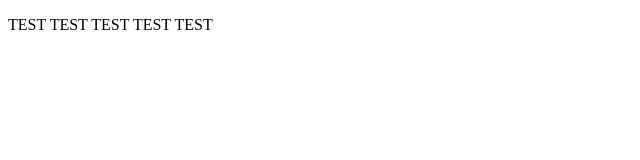
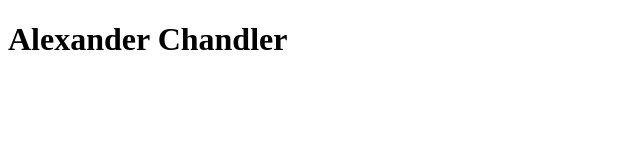
Before and after one commit to alexanderchandler/alexanderchandler.github.io, a plain HTML site: page index.html in a window 1280 px wide. Shown: the whole page, without its empty margins (0-640 px from the left). Drawn offline with Linux system fonts and the light colour scheme.

Commit message:
More testing
Signed-off-by: alexanderchandler <alexander.r.chandler@gmail.com>

```diff
--- a/index.html
+++ b/index.html
@@ -5,6 +5,8 @@
     <title>Title</title>
 </head>
 <body>
-<p>TEST TEST TEST TEST TEST</p>
+<div id="titlebar">
+    <h1>Alexander Chandler</h1>
+</div>
 </body>
 </html>
--- /dev/null
+++ b/style.css
@@ -0,0 +1,8 @@
+#titlebar {
+    font-family: "Lucida Console", "Lucida Sans Typewriter", monaco, "Bitstream Vera Sans Mono", monospace;
+    font-size: 24px;
+    font-style: normal;
+    font-variant: normal;
+    font-weight: 500;
+    line-height: 26px;
+}
```
